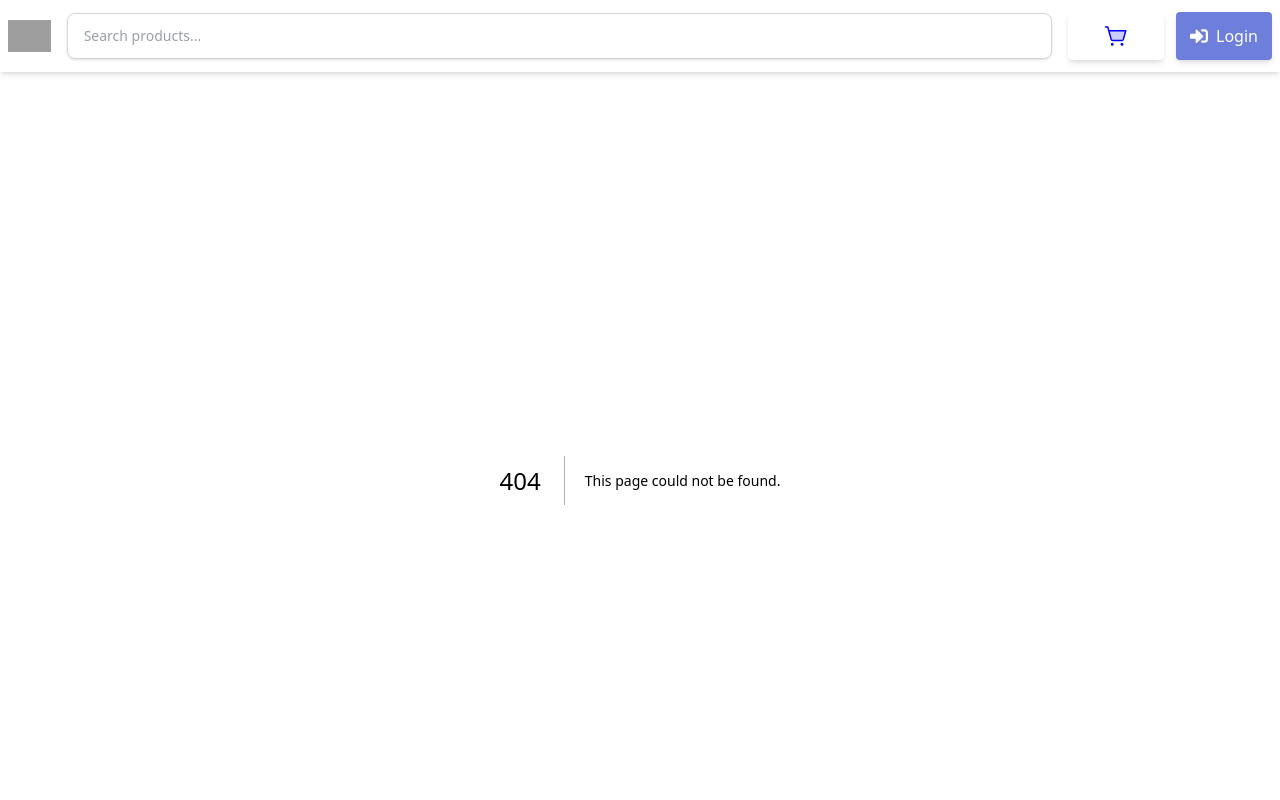
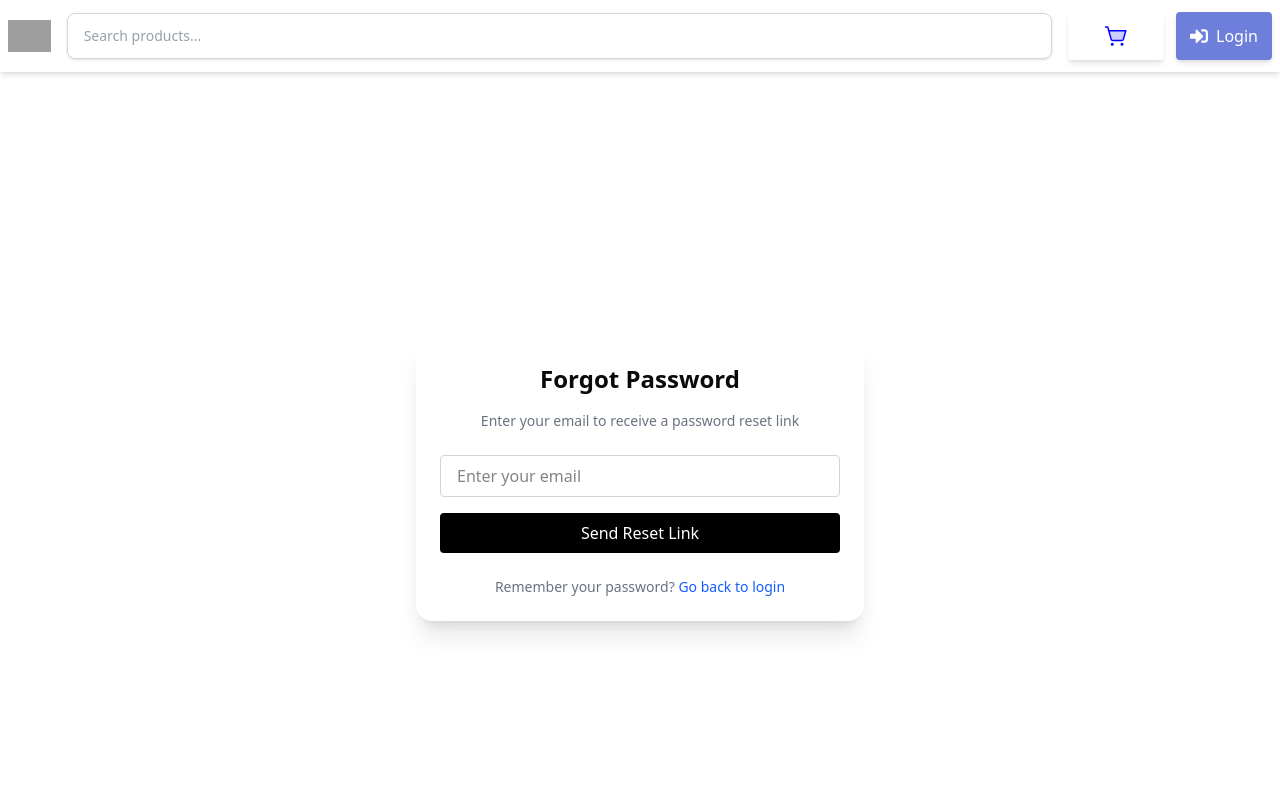
Before and after one commit to kunalrisaanva/blue-berry, a Next.js app in the folder frontend/: page /login/forgetpassword in a window 1280 px wide. Before the commit this address had no page. Shown: the top 800 px of the page. Built offline with nearby package versions, Linux system fonts and the light colour scheme; grey boxes are pictures that could not be loaded.

Commit message:
feat: implement forgot password functionality; update login page with link; refactor cart and orders pages for improved layout

```diff
--- a/frontend/src/app/cart/page.tsx
+++ b/frontend/src/app/cart/page.tsx
@@ -147,7 +147,7 @@ const Page = () => {
         </div>
       ) : (
         /* ---- CART FILLED ---- */
-        <div className="flex flex-col  lg:flex-row w-full gap-6  py-6">
+        <div className="flex flex-col-reverse  lg:flex-row w-full gap-6  py-6">
           {/* ====== Order Summary ====== */}
           <div className="bg-white p-4 sm:p-6 rounded-xl shadow-sm w-full lg:w-1/3">
             <h2 className="text-lg sm:text-2xl font-semibold mb-6">
--- /dev/null
+++ b/frontend/src/app/login/forgetpassword/page.tsx
@@ -0,0 +1,70 @@
+"use client";
+import React, { useState } from "react";
+import axios from "axios";
+import { toast } from "sonner";
+import Link from "next/link";
+
+const forgotpassword = () => {
+  const [email, setEmail] = useState("");
+  const [loading, setLoading] = useState(false);
+
+  const handleSubmit = async (e: React.FormEvent) => {
+    e.preventDefault();
+    if (!email) return toast.error("Please enter your email.");
+
+    setLoading(true);
+    try {
+      const res = await axios.post(
+        `${process.env.NEXT_PUBLIC_BASE_API_URL}api/v1/users/forgot-password`,
+        { email }
+      );
+
+      toast.success(res.data.message || "Reset link sent to your email.");
+      setEmail("");
+    } catch (err: any) {
+      toast.error(err.response?.data?.message || "Something went wrong.");
+    } finally {
+      setLoading(false);
+    }
+  };
+
+  return (
+    <div className="min-h-screen flex justify-center items-center px-4">
+      <div className="w-full max-w-md bg-white shadow-xl rounded-2xl p-6">
+        <h2 className="text-2xl font-semibold text-center mb-4">
+          Forgot Password
+        </h2>
+        <p className="text-center text-gray-500 text-sm mb-6">
+          Enter your email to receive a password reset link
+        </p>
+
+        <form onSubmit={handleSubmit} className="space-y-4">
+          <input
+            type="email"
+            value={email}
+            onChange={(e) => setEmail(e.target.value)}
+            className="w-full px-4 py-2 border border-gray-300 rounded focus:outline-none focus:ring-2 focus:ring-blue-500"
+            placeholder="Enter your email"
+          />
+
+          <button
+            type="submit"
+            disabled={loading}
+            className="w-full bg-black text-white py-2 rounded hover:bg-gray-800 transition"
+          >
+            {loading ? "Sending..." : "Send Reset Link"}
+          </button>
+        </form>
+
+        <p className="text-sm text-gray-500 text-center mt-6">
+          Remember your password?{" "}
+          <Link href="/login" className="text-blue-600 hover:underline">
+            Go back to login
+          </Link>
+        </p>
+      </div>
+    </div>
+  );
+};
+
+export default forgotpassword;
--- a/frontend/src/app/login/page.tsx
+++ b/frontend/src/app/login/page.tsx
@@ -180,7 +180,14 @@ const Login = () => {
     Continue
   </button> */}
         </form>
-
+        <p className="text-sm text-gray-500 text-center mt-4">
+          <Link
+            href="/login/forgetpassword"
+            className="text-blue-600 hover:underline"
+          >
+            Forgot password?
+          </Link>
+        </p>
         <p className="text-sm text-gray-500 text-center mt-6">
           Don’t have an account?{" "}
           <Link href="/signup" className="text-blue-600 hover:underline">
--- a/frontend/src/app/orders/page.tsx
+++ b/frontend/src/app/orders/page.tsx
@@ -29,16 +29,13 @@ const Page = () => {
     try {
       const token = localStorage.getItem("authToken");
 
-      console.log("order token -->",token);
+      console.log("order token -->", token);
 
-       const {data} = await axios.get(
-          `http://localhost:1111/my-orders`,
-          {
-            headers: {
-              Authorization: `Bearer ${token}`,
-            },
-          }
-        );
+      const { data } = await axios.get(`http://localhost:1111/my-orders`, {
+        headers: {
+          Authorization: `Bearer ${token}`,
+        },
+      });
       setOrders(data.data || []);
     } catch (err) {
       console.error("Failed to fetch orders", err);
@@ -50,7 +47,7 @@ const Page = () => {
   if (checkingAuth || loading) return <Loader />;
 
   return (
-    <div className="my-10 px-4 sm:px-6 lg:px-8">
+    <div className="my-10   pt-24 sm:px-6 lg:px-8">
       <div className="w-full rounded-md border border-gray-300 shadow-sm p-4 sm:p-6 bg-white">
         <h1 className="text-xl sm:text-3xl font-semibold text-black mb-6">
           Order List
@@ -60,7 +57,7 @@ const Page = () => {
           <p className="text-center text-gray-600">No orders yet.</p>
         ) : (
           <div className="overflow-x-auto">
-            <table className="min-w-[600px] w-full text-left border-separate border-spacing-y-2">
+            <table className=" w-full text-left border-separate border-spacing-y-2">
               <thead>
                 <tr className="text-gray-600 text-xs sm:text-sm font-medium">
                   <th className="px-4 py-2">Order No.</th>
--- a/frontend/src/app/signup/page.tsx
+++ b/frontend/src/app/signup/page.tsx
@@ -199,7 +199,6 @@ const Signup = () => {
             </div>
 
             <Button
-              onClick={handleGoogleLogin}
               type="submit"
               className="flex items-center justify-center w-full text-xs text-center bg-black text-white p-3 rounded-md mt-4 cursor-pointer"
             >
```
Also changed, not shown: frontend/public/emptyCart.png (deleted).
